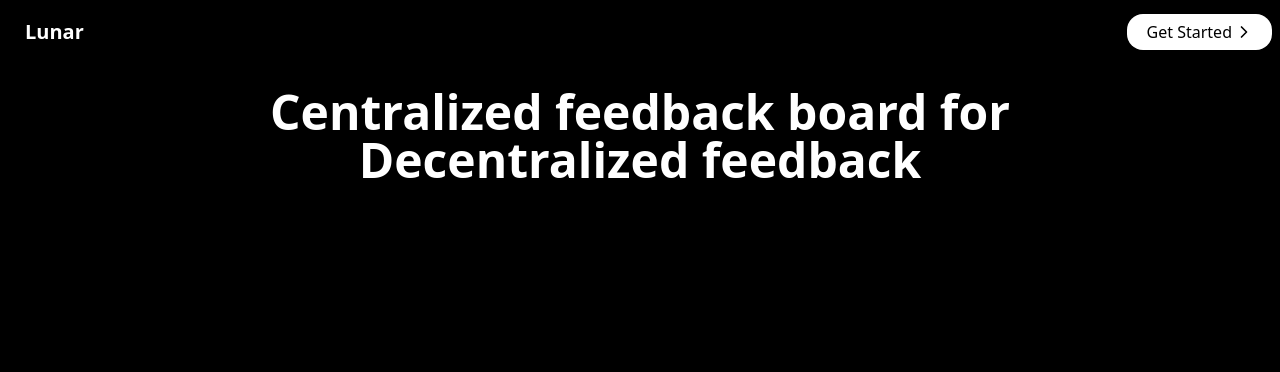
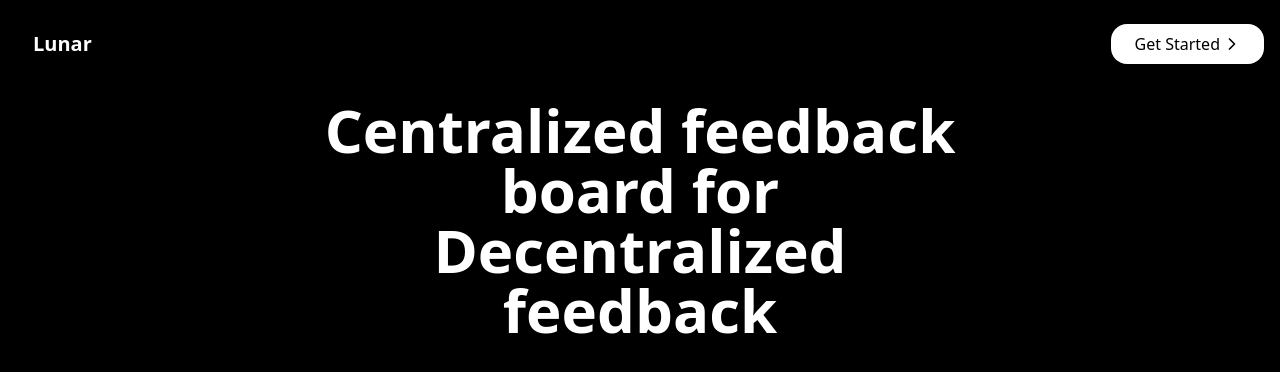
Before and after one commit to ramezj/FeedBoard, a Next.js app in the folder src/: page / in a window 1280 px wide. Shown: the top 372 px of the page. Built offline with nearby package versions, Linux system fonts and the light colour scheme; no server answers.

Commit message:
Navigation

```diff
--- a/src/components/Navigation/get-started.js
+++ b/src/components/Navigation/get-started.js
@@ -13,7 +13,7 @@ export default function GetStarted() {
   }
     return (
         <>
-        <button onClick={openModal} className="bg-white hover:bg-gray-200 duration-200 cursor-pointer text-black font-medium rounded-2xl px-5 py-1.5 flex align-middle items-center gap-x-1">
+        <button onClick={openModal} className="bg-white hover:bg-gray-200 duration-200 cursor-pointer text-black font-medium rounded-2xl px-6 py-2 flex align-middle items-center gap-x-1">
     Get Started
     <svg xmlns="http://www.w3.org/2000/svg" fill="none" viewBox="0 0 24 24" strokeWidth={2.5} stroke="currentColor" className="w-4 h-4 flex align-middle">
   <path strokeLinecap="round" strokeLinejoin="round" d="M8.25 4.5l7.5 7.5-7.5 7.5" />
--- a/src/components/Navigation/index.js
+++ b/src/components/Navigation/index.js
@@ -6,10 +6,13 @@ export default function Navigation(props) {
     return (
         <>
         <div className="navbar bg-black">
-  <div className="navbar-start">
-    <a className="btn btn-ghost text-xl text-white">Lunar</a>
+  <div className="navbar-start mt-3 ml-2">
+    <Link href='/' className="btn btn-ghost text-xl text-white">Lunar</Link>
   </div>
-  <div className="navbar-end">
+  {/* <div className="navbar-center mt-3 gap-x-5">
+    <a className="text-xl text-white cursor-pointer">Pricing</a>
+  </div> */}
+  <div className="navbar-end mt-3 mr-2">
     {
       props.session
       ? <><Profile /> </>
--- a/src/components/Navigation/profile.js
+++ b/src/components/Navigation/profile.js
@@ -3,7 +3,7 @@ import Link from "next/link"
 export default function Profile() {
     return (
         <>
-        <Link href='/app' className="bg-white hover:bg-gray-200 duration-200 cursor-pointer text-black font-medium rounded-2xl px-5 py-1.5 flex align-middle items-center gap-x-1">
+        <Link href='/app' className="bg-white hover:bg-gray-200 duration-200 cursor-pointer text-black font-medium rounded-2xl px-6 py-2 flex align-middle items-center gap-x-1">
     App
     <svg xmlns="http://www.w3.org/2000/svg" fill="none" viewBox="0 0 24 24" strokeWidth={2.5} stroke="currentColor" className="w-4 h-4 flex align-middle">
   <path strokeLinecap="round" strokeLinejoin="round" d="M8.25 4.5l7.5 7.5-7.5 7.5" />
--- a/src/pages/app/index.js
+++ b/src/pages/app/index.js
@@ -1,6 +1,11 @@
+import { useSession } from 'next-auth/react'
+import Navigation from '@/components/Navigation';
+
 export default function app() {
+    const { data:session } = useSession();
     return (
         <div className='bg-black h-screen'>
+        <Navigation session={session}/>
         </div>
     )
 }
--- a/src/pages/index.js
+++ b/src/pages/index.js
@@ -11,9 +11,9 @@ export default function Home() {
     <div className='bg-black h-screen'>
     <Navigation session={session}/>
     <center>
-    <div className='w-3/4'>
+    <div className='w-1/2'>
       <br />
-      <h1 className='text-white text-5xl font-bold'>Centralized feedback board for Decentralized feedback</h1>
+      <h1 className='text-white text-6xl font-bold'>Centralized feedback board for Decentralized feedback</h1>
     </div>
     </center>
     </div>
```
